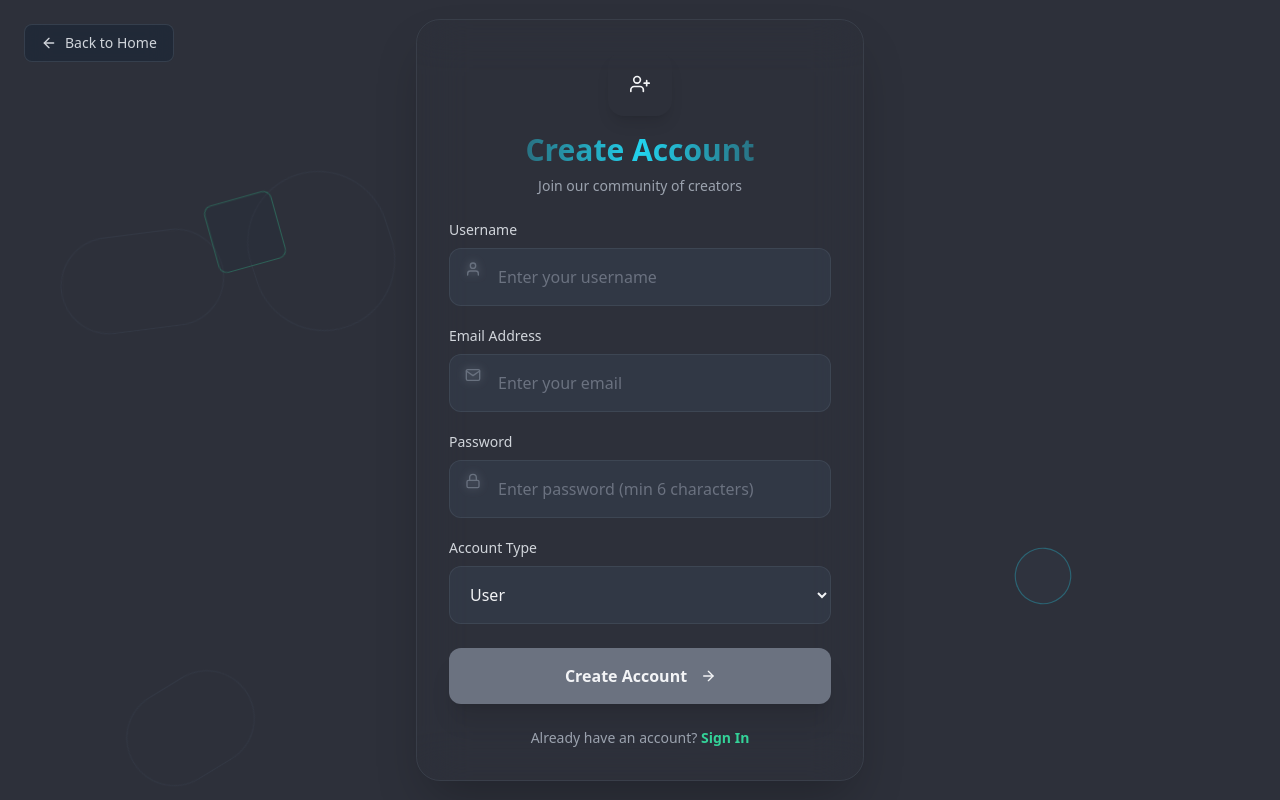
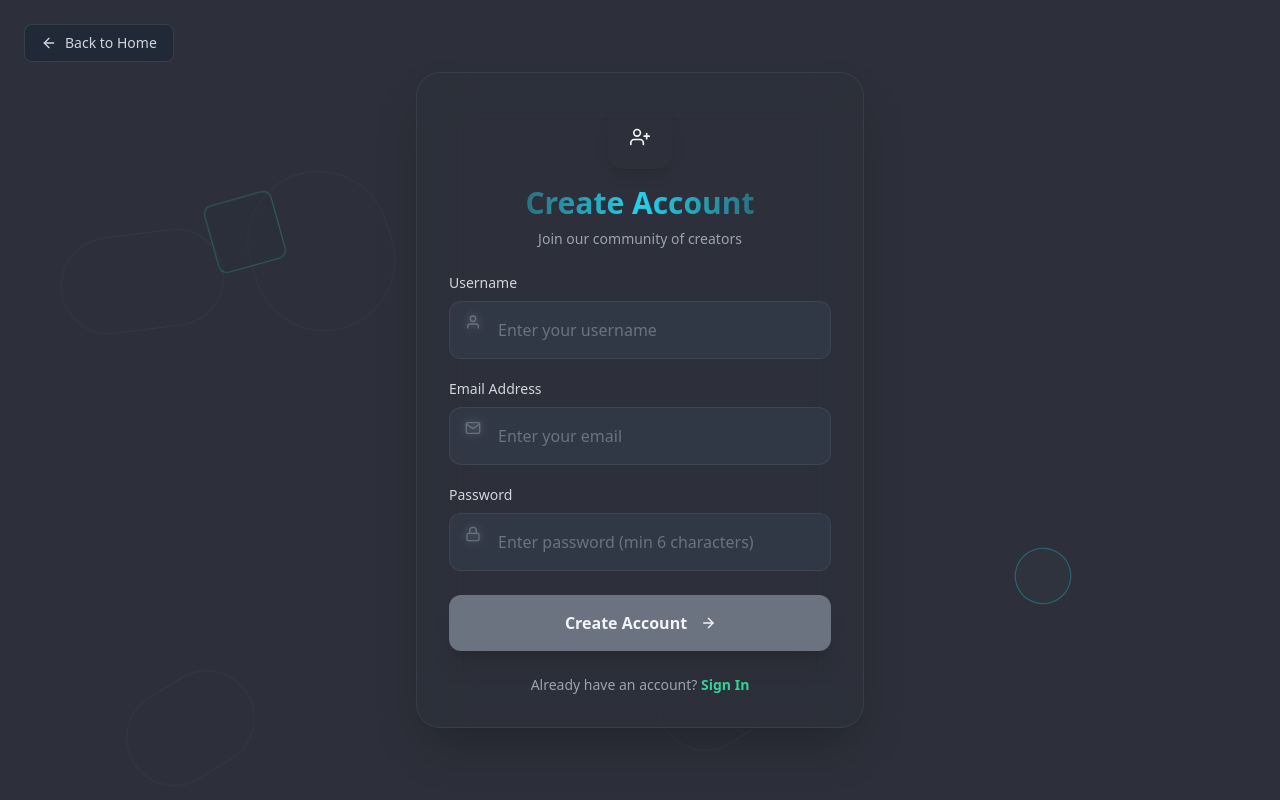
Before and after one commit to Yashchauhan008/veloura-backup, a React (Create React App) app: page /register in a window 1280 px wide. Built offline with nearby package versions, Linux system fonts and the light colour scheme; no server answers; the HTML template or start-up script is replaced by a standard one.

Commit message:
cors and role prob solved by YC

```diff
--- a/src/components/RegistrationForm.js
+++ b/src/components/RegistrationForm.js
@@ -16,7 +16,7 @@ const RegistrationForm = () => {
     username: '',
     email: '',
     password: '',
-    role: 'user'
+    // role: 'user'
   });
 
   const handleInput = (e) => {
@@ -72,7 +72,7 @@ const RegistrationForm = () => {
         username: formData.username.trim(),
         email: formData.email.trim(),
         password: formData.password,
-        role: formData.role
+        // role: formData.role
       }, {
         headers: {
           'Content-Type': 'application/json',
@@ -316,7 +316,7 @@ const RegistrationForm = () => {
                   transition={{ delay: 0.7 }}
                   className="relative"
                 >
-                  <label className="block text-sm font-medium text-gray-300 mb-2">Account Type</label>
+                  {/* <label className="block text-sm font-medium text-gray-300 mb-2">Account Type</label>
                   <select
                     name="role"
                     value={formData.role}
@@ -326,7 +326,7 @@ const RegistrationForm = () => {
                   >
                     <option value="user" className="bg-gray-800">User</option>
                     <option value="admin" className="bg-gray-800">Admin</option>
-                  </select>
+                  </select> */}
                 </motion.div>
               </div>
 
--- a/src/pages/LoginPage.js
+++ b/src/pages/LoginPage.js
@@ -243,7 +243,7 @@ const LoginPage = () => {
         </div>
 
         {/* Admin Login Info (Optional - Remove in production) */}
-        <motion.div
+        {/* <motion.div
           initial={{ opacity: 0 }}
           animate={{ opacity: 1 }}
           transition={{ delay: 0.8 }}
@@ -252,7 +252,7 @@ const LoginPage = () => {
           <p className="text-blue-300 text-sm">
             <strong>Admin Access:</strong> admin@gmail.com / admin@123
           </p>
-        </motion.div>
+        </motion.div> */}
 
         {/* Error Message */}
         <AnimatePresence>
```
Also changed, not shown: 2 other files (tests, documents, lock files or other folders).
